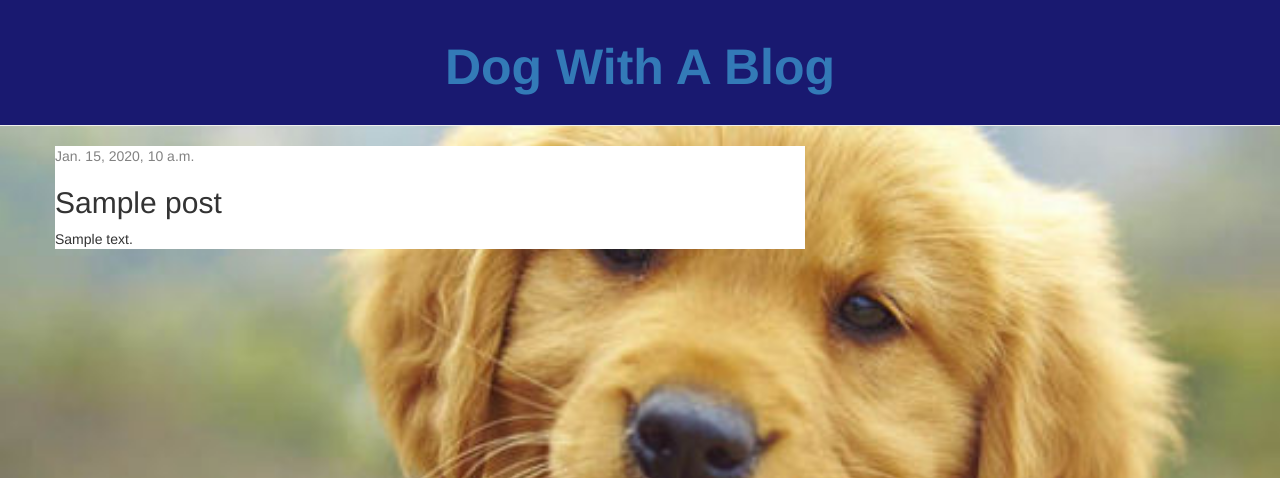
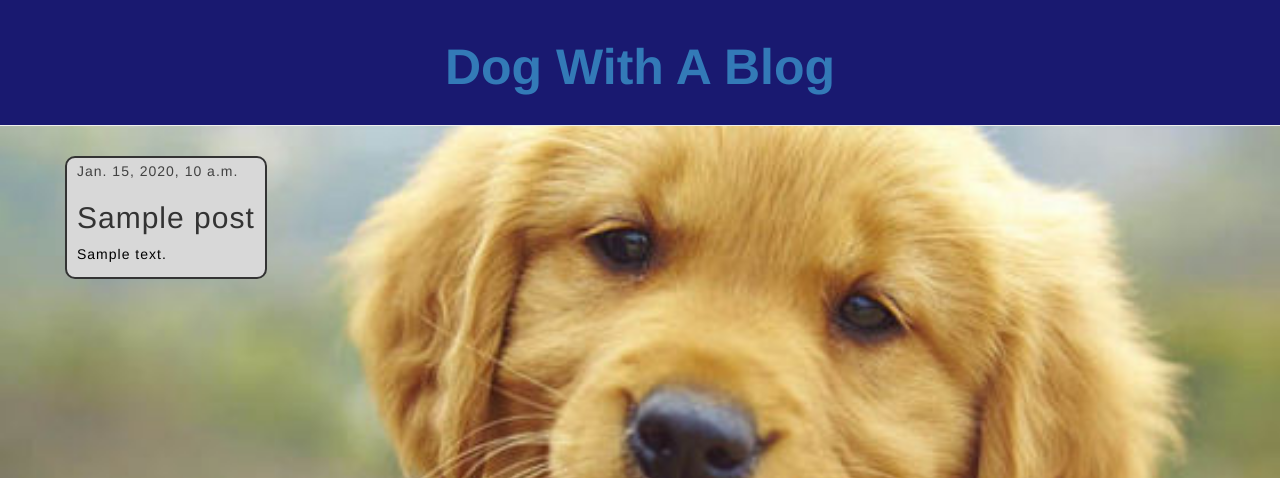
Before and after one commit to natalienix/final_project, a Django app: page /blog/post/1/ in a window 1280 px wide. Shown: the top 478 px of the page. Run offline with Django 3.2, Linux system fonts and the light colour scheme; tables that the repository leaves empty hold one stand-in row (values such as "Sample post"); some libraries are stand-ins or nearby versions.

Commit message:
CSS changes.

```diff
--- a/blog/static/blog/style.css
+++ b/blog/static/blog/style.css
@@ -1,7 +1,3 @@
-li a {
-    color: blue;
-}
-
 a:hover {
 	size: 300%;
 	font-weight: bolder;
@@ -14,6 +10,7 @@ h1{
 	text-align: center;
 }
 
+
 body {
     background: white url("images/dog.jpg");
     background-attachment: fixed;
@@ -21,19 +18,43 @@ body {
 	background-size: cover;
 }
 
+p{
+    color: black;
+    letter-spacing: 1px;
+	text-align: left;
+	word-wrap: break-word;
+	max-width: 90vw;
+}
+
 
 .post{
-	background-color: white;
+	background-color: #D8D8D8;
+	font-family: 'helvetica neue', helvetica, sans-serif;
+	letter-spacing: 1px;
+	text-align: left;
+	padding: 3px 10px;
+	margin: 10px 10px;
+	border-radius: 10px;
+	border-width: 2px;
+	border-style: solid;
+	width:-moz-max-content;
+	width: -webkit-fit-content;
+}
 
-}
 .page-header {
     background-color: midnightblue;
     margin-top: 0;
     padding: 20px 20px 20px 20px;
 }
 
-.page-header h2, .page-header h2 a, .page-header h2 a:visited, .page-header h2 a:active {
-    color: #ffffff;
+.glyphicon:hover{
+    font-size: 125%;
+	font-weight: bolder;
+	color: #819FF7;
+}
+
+.page-header h2, .page-header h2 a, .page-header h2 a:visited, .page-header h2 a:active, h2 .page-header:hover a:hover{
+    color: red;
     font-size: 36pt;
     text-decoration: none;
 }
@@ -44,7 +65,7 @@ body {
 
 
 .date {
-    color: #828282;
+    color: #424242;
 }
 
 .save {
@@ -65,3 +86,6 @@ body {
 .post {
     margin-bottom: 70px;
 }
+.btn{
+    float: right;
+}
--- a/blog/templates/blog/post_list.html
+++ b/blog/templates/blog/post_list.html
@@ -6,7 +6,7 @@
             <div class="date">
                 {{ post.published_date }}
             </div>
-            <h2><a href="{% url 'post_detail' pk=post.pk %}">{{ post.title }}</a></h2>
+            <h2 ><a href="{% url 'post_detail' pk=post.pk %}">{{ post.title }}</a></h2>
             <p>{{ post.text|linebreaksbr }}</p>
         </div>
     {% endfor %}
```
